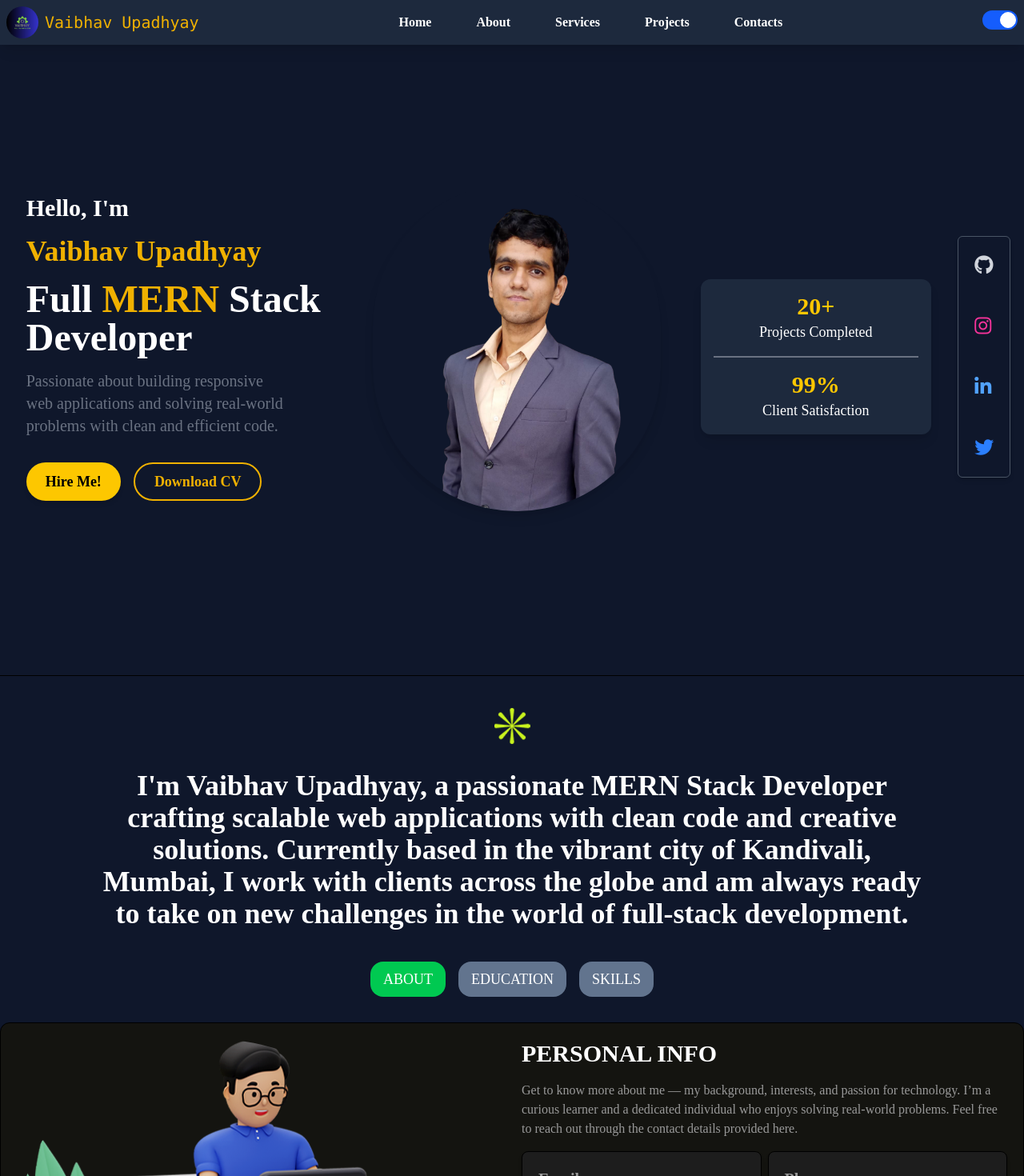
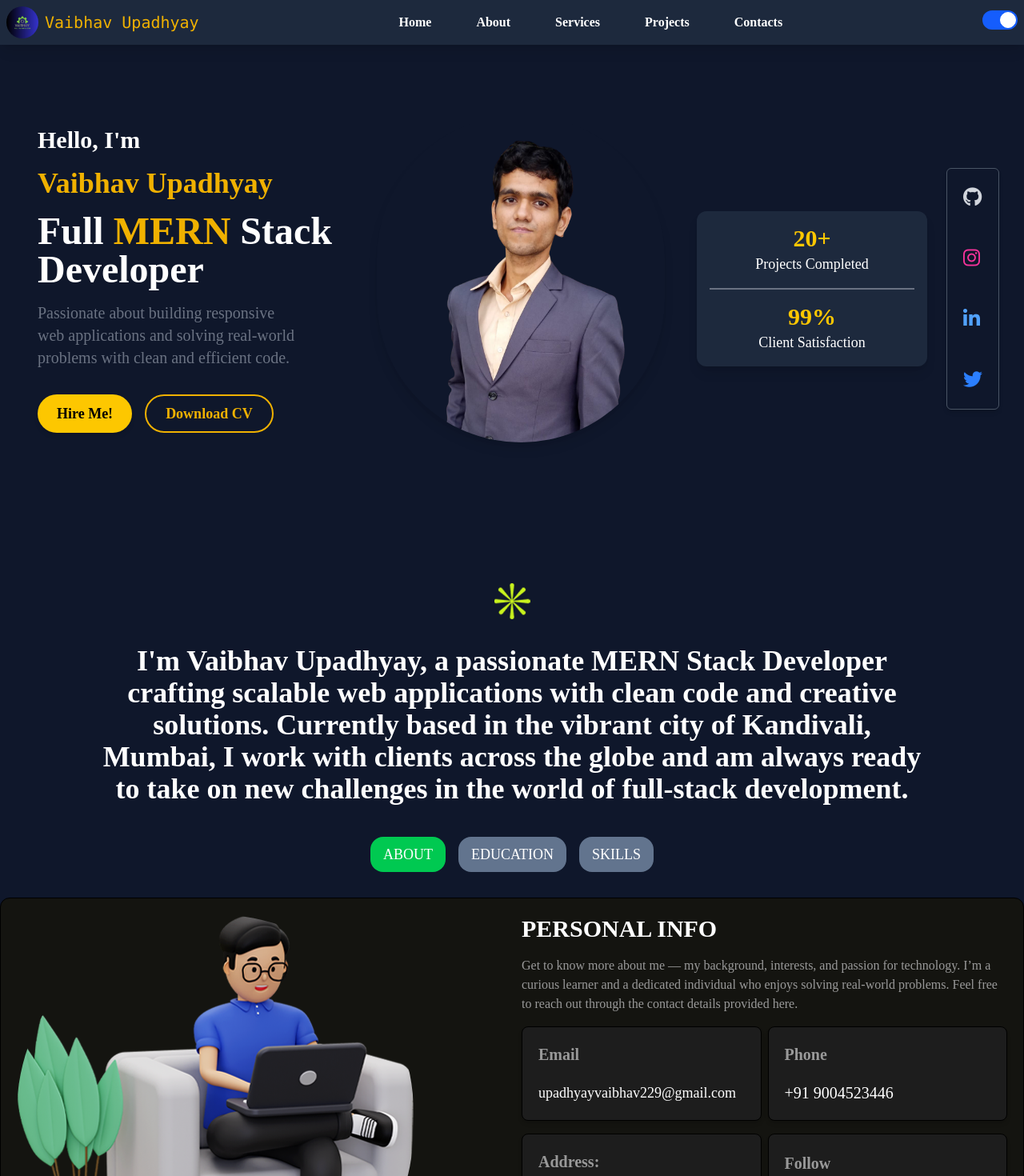
Before and after one commit to upadhyayvaibhav229/Portfolio, a React (Vite) app: page / in a window 1280 px wide. Shown: the top 1470 px of the page at 80% size. Built offline with nearby package versions, Linux system fonts and the light colour scheme.

Commit message:
commited

```diff
--- a/src/Components/Footer.jsx
+++ b/src/Components/Footer.jsx
@@ -5,7 +5,7 @@ const Footer = () => {
   return (
     <footer className=" dark:bg-slate-900 dark:text-white overflow-x-hidden">
       {/* Main Footer Content */}
-      <div className="container max-w-full flex flex-col md:flex-row justify-around items-center border-t dark:border-gray-700 pt-8  ">
+      <div className="container max-w-screen-xl mx-auto flex flex-col md:flex-row justify-around items-center border-t dark:border-gray-700 pt-8  ">
         {/* Logo and Name */}
         <div className="flex items-center space-x-2">
           <div className="w-12 h-12 rounded-full dark:bg-gray-800 flex items-center justify-center">
@@ -46,16 +46,16 @@ const Footer = () => {
         <Address />
       </div>
       {/* Footer Bottom */}
-      <div className="flex justify-between py-5 px-5 font-light items-center bg-slate-700 w-full">
+      <div className="flex justify-between py-5 px-5 font-light items-center bg-slate-700 w-full ">
         {/* Copywrite Text */}
-        <div>
+        <div className="max-w-screen-xl mx-auto">
           <p className="text-sm text-white text-center mt-5">
             Copywrite © 2024, Vaibhav. All rights reserved.
           </p>
         </div>
 
         {/* Social Links */}
-        <SocialLinks />
+        {/* <SocialLinks /> */}
       </div>
     </footer>
   );
--- a/src/Pages/AboutMe.jsx
+++ b/src/Pages/AboutMe.jsx
@@ -6,12 +6,12 @@ import { hr } from 'framer-motion/client'
 const AboutMe = () => {
   return (
     <>
-    <hr />
+    {/* <hr /> */}
 
-    <div id='about' className='container sm:min-w-full xl:min-w-full min-w-full py-10 dark:bg-slate-900'>
-      <div className="flex flex-col items-center justify-center gap-8 text-center">
+    <div id='about' className='container sm:min-w-full xl:min-w-full max-w-full py-10 dark:bg-slate-900'>
+      <div className="mt-10 flex flex-col items-center justify-center gap-8 text-center ">
         <img src={img.flower} alt="flower" />
-        <p className='text-black md:text-4xl text-md text-center font-bold dark:text-white w-4/5'>
+        <p className='text-black md:text-4xl text-md text-center font-bold dark:text-white w-4/5 max-w-screen-xl'>
           I'm Vaibhav Upadhyay, a passionate MERN Stack Developer crafting scalable web applications with clean code and creative solutions. Currently based in the vibrant city of Kandivali, Mumbai, I work with clients across the globe and am always ready to take on new challenges in the world of full-stack development.
         </p>
       </div>
--- a/src/Pages/Contact.jsx
+++ b/src/Pages/Contact.jsx
@@ -50,8 +50,8 @@ const HandleSubmit = (e) => {
   };
 
   return (
-    <section id="contacts">
-      <div className="dark:bg-gray-900 dark:text-white py-10 px-6 md:px-16 p-10">
+    <section id="contacts" className="dark:bg-gray-900 dark:text-white py-10 px-6 md:px-16 p-10">
+      <div className="max-w-screen-xl mx-auto">
         <h1 className="text-center text-4xl mt-10 mb-7 dark:text-white">
           Contact <span className="text-yellow-500">US</span>
         </h1>
--- a/src/Pages/Home.jsx
+++ b/src/Pages/Home.jsx
@@ -7,8 +7,10 @@ import CountUp from "react-countup";
 const Home = () => {
   return (
     <section id="home">
-      <div className="container dark:text-white dark:bg-slate-900 max-w-full flex flex-wrap justify-around items-center md:min-h-screen pb-10 py-5 mt-11">
+      <div className="container dark:text-white dark:bg-slate-900 max-w-full flex flex-wrap justify-around items-center pb-10 py-5 mt-11">
         {/* Text Section */}
+        <div className="container dark:text-white dark:bg-slate-900 max-w-screen-xl mx-auto px-4 flex md:flex-wrap xl:flex-nowrap gap-y-10 gap-x-6 justify-center items-center  pb-10 py-5 mt-11">
+
           <motion.div
             className="p-4 space-y-4 max-w-xl"
             initial={{ x: -100, opacity: 0 }}
@@ -112,6 +114,7 @@ const Home = () => {
             ))}
           </motion.div>
         </div>
+      </div>
     </section>
   );
 };
```
Lines whose indentation alone changed are shown as unchanged.
